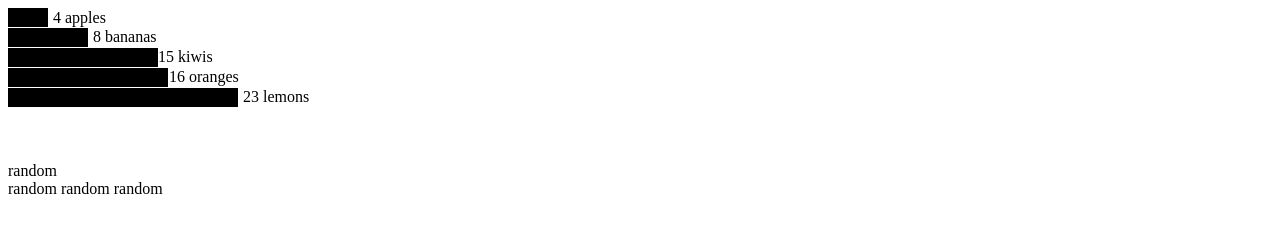
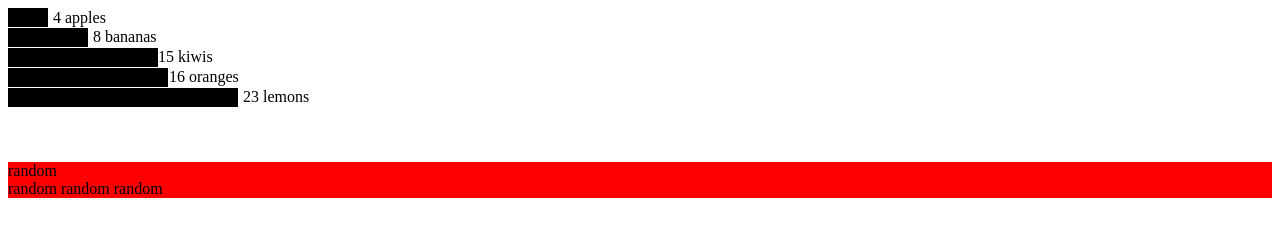
Before and after one commit to jsdelivrbot/light-html, a plain HTML site: page index.html in a window 1280 px wide. Drawn offline with Linux system fonts and the light colour scheme.

Commit message:
Click events works

```diff
--- a/index.html
+++ b/index.html
@@ -5,6 +5,7 @@
   <meta name="viewport" content="width=device-width, initial-scale=1.0">
   <meta http-equiv="X-UA-Compatible" content="ie=edge">
   <title>light-html</title>
+  <link rel="stylesheet" href="./style.css">
 </head>
 <body>
   <test-html />
--- a/index.js
+++ b/index.js
@@ -18,7 +18,7 @@ class Component extends HTMLElement {
   }
 
   render() {
-    const apples = html`<g  xmlns="http://www.w3.org/2000/svg" class="bar">
+    const apples = html`<g xmlns="http://www.w3.org/2000/svg" class="bar">
                           <rect width="40" height="19"></rect>
                           <text x="45" y="9.5" dy=".35em">4 apples</text>
                         </g>`;
@@ -50,12 +50,12 @@ class Component extends HTMLElement {
     let innerContainer = html`
                               <div id="inner">
                                 <span>${value}</span>
-                                <span onclick="${this.log}">${value}</span>
+                                <span>${value}</span>
                                 <span>${value}</span>
                               </div>
                               `;
 
-    let container = html`<section onmouseover="${this.mouseOver}"  id="container">
+    let container = html`<section onclick="${this.log}" onmouseover="${this.mouseOver}" id="container">
                             <div class="element">${value}</div>
                             ${innerContainer.dom}
                         </section>`;
--- a/parser.js
+++ b/parser.js
@@ -23,7 +23,7 @@ class HTML {
       let id = entry.id,
         value = entry.value;
 
-      let container = template.parentNode.querySelector(`*[data-id="${id}"]`);
+      let container = template.parentNode.querySelector(`*[data-${id}]`);
 
       if (value.nodeType == 1) {
         container.replaceWith(value);
@@ -62,17 +62,19 @@ class HTML {
         if (index + 1 != strings.length) {
           let clickEvent = this.checkClickEvents(string);
           if (clickEvent) {
-            string = `${string}" data-id="${id}" "`;
+            string = `${string}" data-${id}=''`;
+
             valuesMap.push({ id, value: values[index], type: clickEvent });
           } else {
             valuesMap.push({ id, value: values[index] });
-            string = `${string} <template data-id="${id}"> </template>`;
+            string = `${string} <template data-${id}="" > </template>`;
           }
         }
         return string;
       })
       .reduce((prev, current) => prev + current)
       .html();
+      console.log(templateDom)
 
     return this.replaceTemplatesWithValues(templateDom, valuesMap);
   }
--- /dev/null
+++ b/style.css
@@ -0,0 +1,3 @@
+#container {
+  background: red;
+}
```
